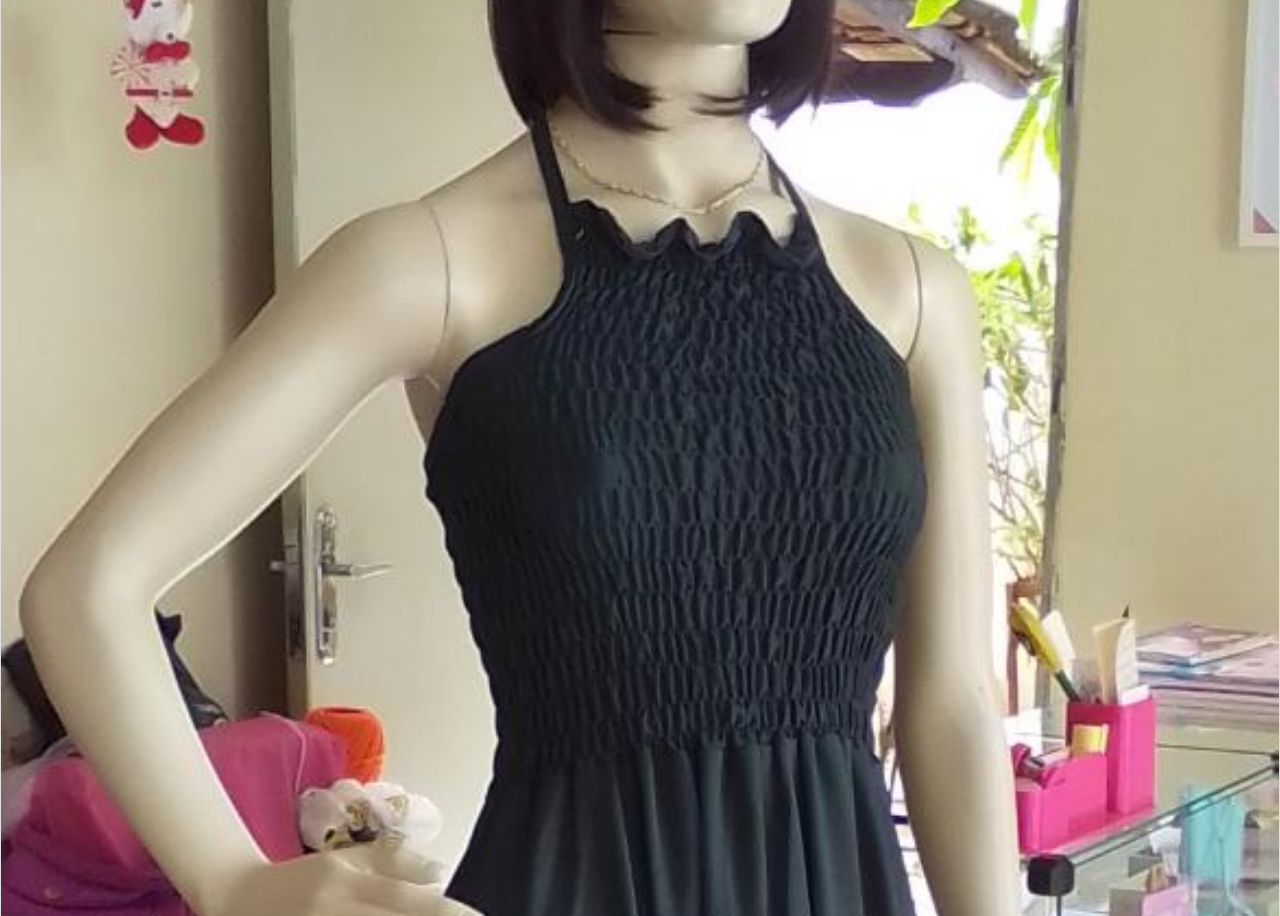
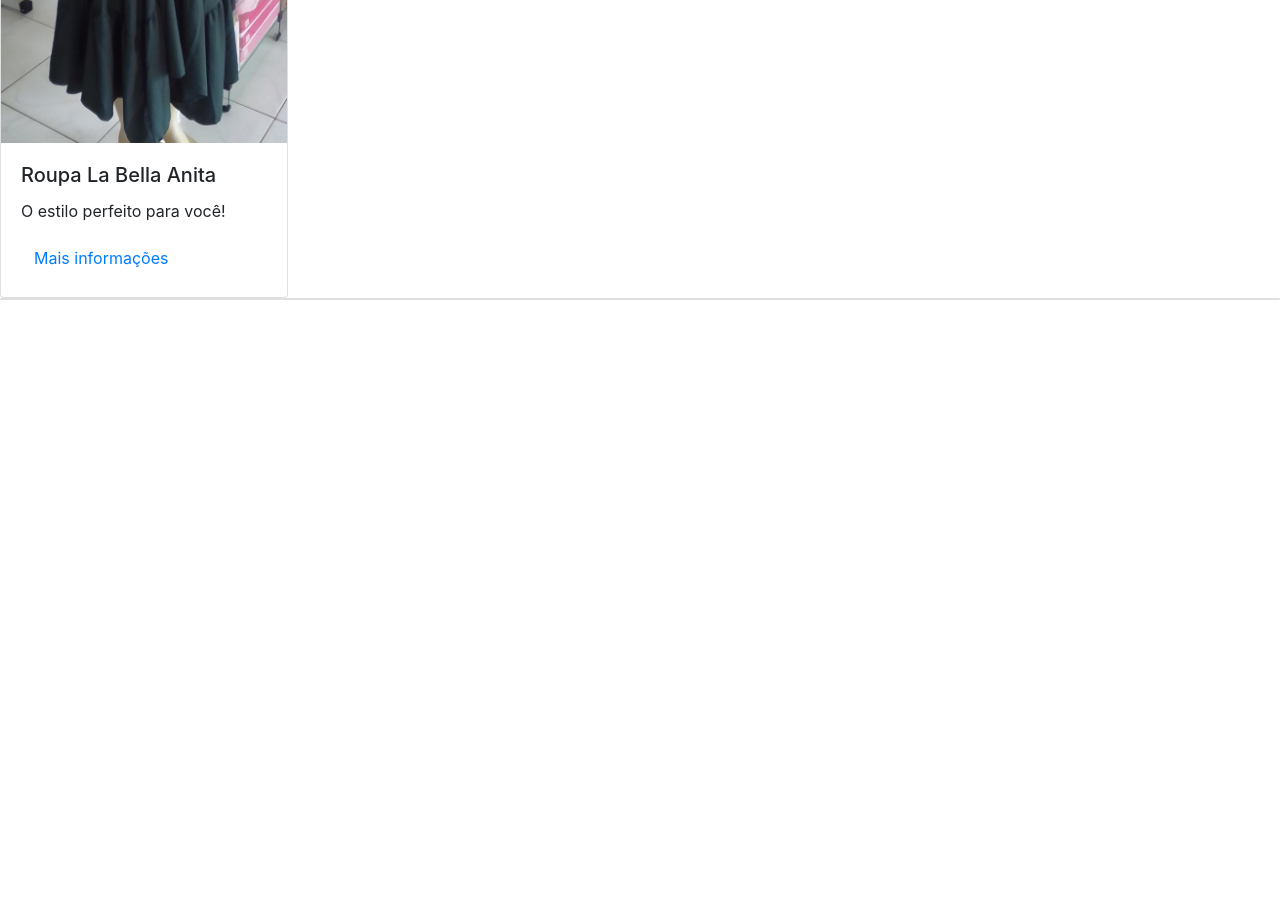
Before and after one commit to Isaac-Alves11/La-Bella-Anita, a plain HTML site: page index.html in a window 1280 px wide. Shown: the part 3564-4480 px from the top of the page. After the commit the page ends 3864 px from the top, so only its background shows below. Drawn offline with nearby package versions, Linux system fonts and the light colour scheme; files that its build step writes are made by us from their sources.

Commit message:
Estilizei a largura do card

```diff
--- a/index.html
+++ b/index.html
@@ -59,7 +59,7 @@
             </div>
             </div>
             <div class="carousel-item">
-                <img class="d-block w-100 imagem-carrosel2" src="Styles/IMG3.jpeg" alt="...">
+                <img class="d-block w-100 imagem-carrosel3" src="Styles/IMG3.jpeg" alt="...">
               <a class="carousel-control-prev" href="#carouselExampleIdicators" role="button" data-slide="prev">
                 <span class="carousel-control-prev-icon" aria-hidden="true"></span>
                 <span class="sr-only">previous</span>
@@ -82,8 +82,12 @@
            <div class="card-body">
              <h5 class="card-title">Roupa La Bella Anita</h5>
              <p class="card-text">O estilo perfeito para você!</p>
-             <a href="#" class="btn botao-cor-especial">Veja a receita</a>
+             <a href="#" class="btn botao-cor-especial">Mais informações</a>
            </div>
         </article>
     </section>
 </main>
+
+     <article class="card borda-cor-especial card largura">
+
+     </article>
--- a/style.css
+++ b/style.css
@@ -1,4 +1,8 @@
-.imagem-carrossel {
+.card-largura {
+    width: 18rem;
+}
+
+.imagem-carrossel1 {
     object-fit: cover;
     object-position: 0 70%;
     height: 500px;
```
